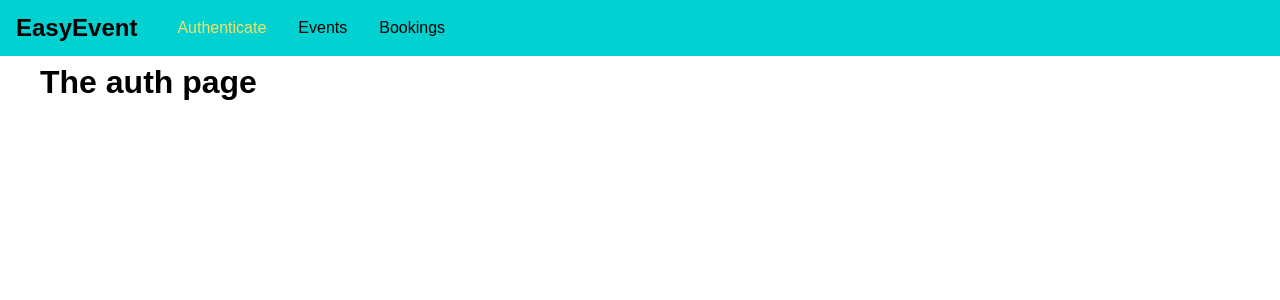
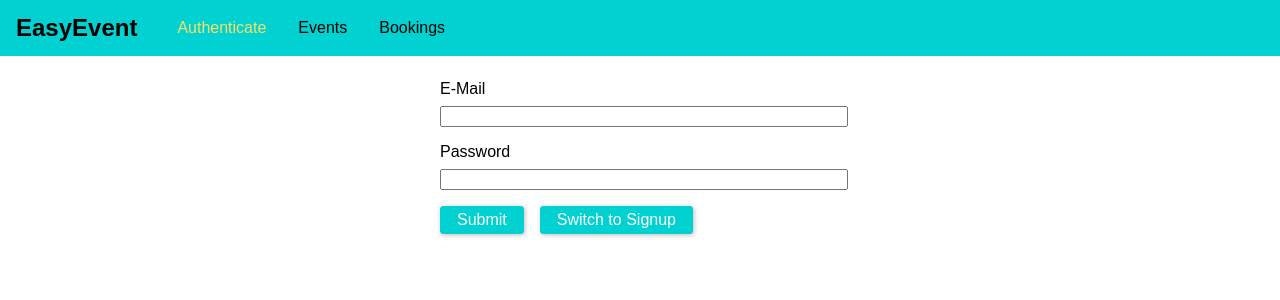
Before and after one commit to RoohiSingh-GH/Carnival, a React (Create React App) app in the folder frontend/: page /auth in a window 1280 px wide. Shown: the top 300 px of the page. Built offline with nearby package versions, Linux system fonts and the light colour scheme.

Commit message:
updated
updated

```diff
--- /dev/null
+++ b/frontend/src/pages/Auth.css
@@ -0,0 +1,37 @@
+.auth-form {
+  width: 25rem;
+  max-width: 80%;
+  margin: 5rem auto;
+}
+
+.form-control label,
+.form-control input {
+  width: 100%;
+  display: block;
+}
+
+.form-control label {
+  margin-bottom: 0.5rem;
+}
+
+.form-control {
+  margin-bottom: 1rem;
+}
+
+.form-actions button {
+  background: #01d1d1;
+  font: inherit;
+  border: 1px solid #01d1d1;
+  border-radius: 3px;
+  padding: 0.25rem 1rem;
+  margin-right: 1rem;
+  box-shadow: 1px 1px 5px rgba(0, 0, 0, 0.26);
+  color: white;
+  cursor: pointer;
+}
+
+.form-actions button:hover,
+.form-actions button:active {
+  background: #01a7a7;
+  border-color: #01a7a7;
+}
--- a/frontend/src/pages/Auth.js
+++ b/frontend/src/pages/Auth.js
@@ -1,8 +1,99 @@
 import React, { Component } from "react";
 
+import "./Auth.css";
+
 class AuthPage extends Component {
+  state = {
+    isLogin: true,
+  };
+
+  constructor(props) {
+    super(props);
+    this.emailEl = React.createRef();
+    this.passwordEl = React.createRef();
+  }
+
+  switchModeHandler = () => {
+    this.setState((prevState) => {
+      return { isLogin: !prevState.isLogin };
+    });
+  };
+
+  submitHandler = (event) => {
+    event.preventDefault();
+    const email = this.emailEl.current.value;
+    const password = this.passwordEl.current.value;
+
+    if (email.trim().length === 0 || password.trim().length === 0) {
+      return;
+    }
+
+    let requestBody = {
+      query: `
+        query {
+          login(email: "${email}", password: "${password}") {
+            userId
+            token
+            tokenExpiration
+          }
+        }
+      `,
+    };
+
+    if (!this.state.isLogin) {
+      requestBody = {
+        query: `
+          mutation {
+            createUser(userInput: {email: "${email}", password: "${password}"}) {
+              _id
+              email
+            }
+          }
+        `,
+      };
+    }
+
+    fetch("http://localhost:8080/graphql", {
+      method: "POST",
+      body: JSON.stringify(requestBody),
+      headers: {
+        "Content-Type": "application/json",
+      },
+    })
+      .then((res) => {
+        if (res.status !== 200 && res.status !== 201) {
+          throw new Error("Failed!");
+        }
+        return res.json();
+      })
+      .then((resData) => {
+        console.log(resData);
+      })
+      .catch((err) => {
+        console.log(err);
+      });
+  };
+
   render() {
-    return <h1>The auth page</h1>;
+    return (
+      <form className="auth-form" onSubmit={this.submitHandler}>
+        <div className="form-control">
+          <label htmlFor="email">E-Mail</label>
+          <input type="email" id="email" ref={this.emailEl} />
+        </div>
+        <div className="form-control">
+          <label htmlFor="password">Password</label>
+          <input type="password" id="password" ref={this.passwordEl} />
+        </div>
+        <div className="form-actions">
+          <button type="submit">Submit</button>
+          <button type="button" onClick={this.switchModeHandler}>
+            Switch to {this.state.isLogin ? "Signup" : "Login"}
+          </button>
+        </div>
+      </form>
+    );
   }
 }
+
 export default AuthPage;
```
Also changed, not shown: 1 other file (tests, documents, lock files or other folders).
